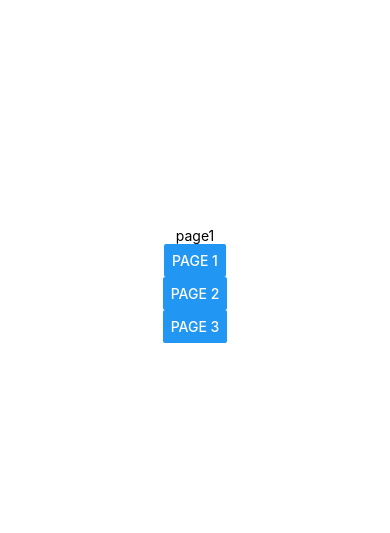
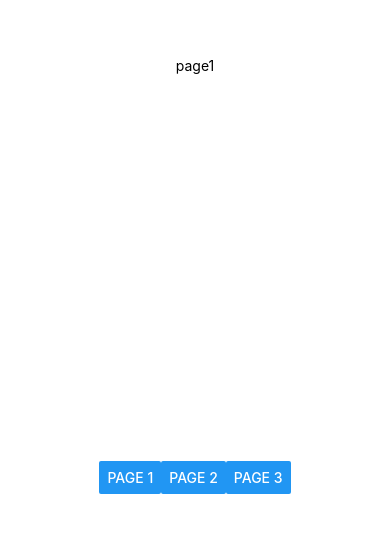
Before and after one commit to AatuTHu/shiny-chainsaw, a React Native app: screen / in a window 390 px wide. Shown: the part 137-670 px from the top of the page. Built offline with nearby package versions, Linux system fonts and the light colour scheme.

Commit message:
Navigation update
Moved navigation functions to its own component. example pages to example folder that can be deleted later.

```diff
--- a/App.js
+++ b/App.js
@@ -1,69 +1,25 @@
 import { StatusBar } from 'expo-status-bar';
-import { StyleSheet, Text, View,Button, BackHandler } from 'react-native';
-import { useState, useEffect } from 'react'
-import Page1 from './components/Page1'
-import Page2 from './components/Page2'
-import Page3 from './components/Page3'
+import { StyleSheet, View, Button } from 'react-native';
+import { useState } from 'react';
+import Navigation from './services/Navigation'
 
 export default function App() {
 
-  const [page, setPage] = useState(1)
-  const [prevPage, setPrevPage] = useState(1)
-
-  useEffect(() => {
-    if (prevPage !== page) {
-      setPrevPage(page);
-    }
-  }, [page])
-
-  useEffect(() => {
-    // Function to handle the back button press
-    const backAction = () => {
-      if(page == 1) {
-        BackHandler.exitApp()
-      } else if (page === prevPage) {
-        setPage(1)
-        return true; // Return `true` to prevent default back action
-      } else {
-        setPage(prevPage)
-        return true; // Return `true` to prevent default back action
-      }
-
-    };
-
-    // Add event listener for back press
-    const backHandler = BackHandler.addEventListener(
-      'hardwareBackPress',
-      backAction
-    );
-    return () => backHandler.remove();
-  }, [page, prevPage]);
-
-
-
-  const navigator = () => {
-    // Implement navigation logic here
-    // For example, navigate to a new screen or route
-   switch (page) {
-    case 1:
-      return <Page1/>
-    case 2:
-      return <Page2/>
-    case 3:
-      return <Page3/>
-    default:
-      return <Page1 />;
-   }
-  }
+  const [page, setPage] = useState(0);
 
   return (
     <View style={styles.container}>
-      {navigator()}
-      <Button title="Page 1" onPress={() => setPage(1)} />
-      <Button title="Page 2" onPress={() => setPage(2)} />
-      <Button title="Page 3" onPress={() => setPage(3)} />
+
+      <Navigation page = {page} setPage = {setPage}/>
+
+      {/* this is example thing */}
+      <View style={styles.navigationContainer}>
+        <Button title="Page 1" onPress={() => setPage(0)} />
+        <Button title="Page 2" onPress={() => setPage(1)} />
+        <Button title="Page 3" onPress={() => setPage(2)} />
+      </View>
       <StatusBar style="auto" />
-    </View>
+      </View>
   );
 }
 
@@ -72,6 +28,12 @@ const styles = StyleSheet.create({
     flex: 1,
     backgroundColor: '#fff',
     alignItems: 'center',
-    justifyContent: 'center',
+    justifyContent: 'space-around',
   },
+  navigationContainer:{
+    flexDirection: 'row',
+    float:'bottom',
+    justifyContent: 'space-around',
+    marginBottom: 20,
+  }
 });
--- /dev/null
+++ b/services/Navigation.js
@@ -0,0 +1,45 @@
+import {BackHandler} from 'react-native';
+import { useState, useEffect } from 'react'
+import Page1 from '../examplePages/Page1'
+import Page2 from '../examplePages/Page2'
+import Page3 from '../examplePages/Page3'
+
+const Navigation = ({page, setPage}) => {
+
+    const [history, setHistory] = useState([1]); // Maintain a history of pages
+    const pages = [<Page1/>, <Page2/>, <Page3/>]
+
+    // Update history whenever the page changes
+    useEffect(() => {
+      if (history[history.length - 1] !== page) {
+        setHistory([...history, page]); // Add the new page to the history stack
+      }
+    }, [page]);
+
+    // Handle hardware back button
+    useEffect(() => {
+      const backAction = () => {
+        if (page === 0) {
+          BackHandler.exitApp(); // Exit the app if we're on the first page
+        } else {
+          const newHistory = [...history]; // Copy the history array
+          newHistory.pop(); // Remove the current page from history
+          setHistory(newHistory); // Update the history with the previous state
+          setPage(newHistory[newHistory.length - 1]); // Navigate to the previous page
+          return true; // Prevent default back action
+        }
+      };
+
+      const backHandler = BackHandler.addEventListener('hardwareBackPress', backAction);
+
+      return () => backHandler.remove(); // Clean up the event listener on component unmount
+    }, [page, history]);
+
+  if (page === undefined) {
+        return pages[0]
+    } else {
+        return pages[page]
+    }
+}
+
+export default Navigation
```
Also changed, not shown: examplePages/Page1.js (renamed from components/Page1.js), examplePages/Page2.js (renamed from components/Page2.js), examplePages/Page3.js (renamed from components/Page3.js).
